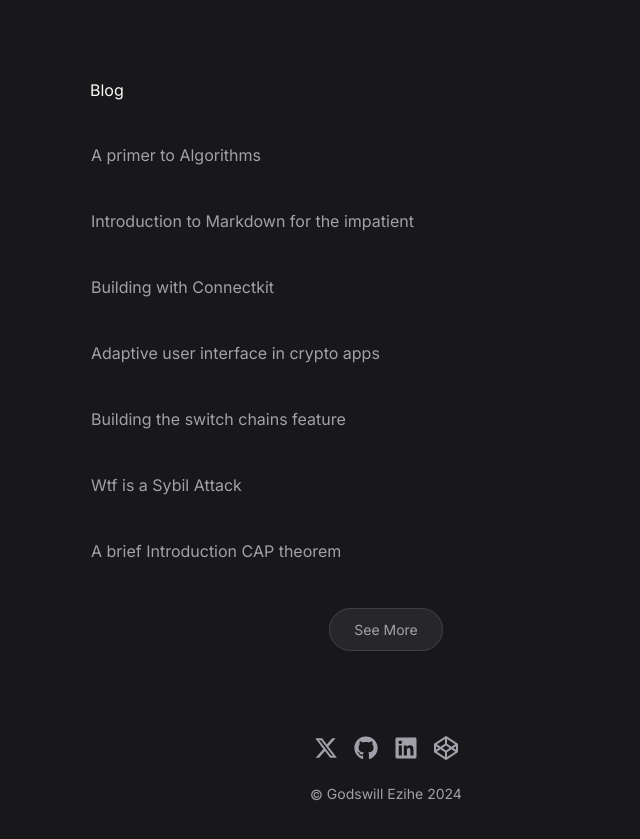
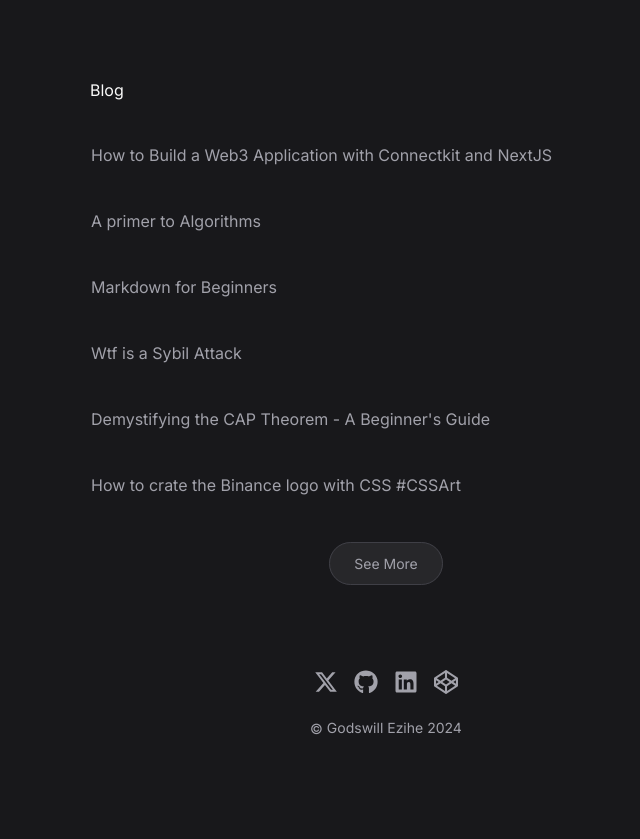
Before and after one commit to gzkdev/web-portfolio, a Next.js app: page / in a window 1280 px wide. Shown: the part 1100-1939 px from the top of the page, without its empty margins (254-894 px from the left). After the commit the page ends 1879 px from the top, so only its background shows below. Built offline with nearby package versions, Linux system fonts and the light colour scheme.

Commit message:
update data

```diff
--- a/constants/index.ts
+++ b/constants/index.ts
@@ -63,37 +63,42 @@ export const projects = [
 export const blogPosts = [
   {
     id: "0",
-    title: "A primer to Algorithms",
-    url: "/",
+    title: "How to Build a Web3 Application with Connectkit and NextJS",
+    url: "https://differ.blog/p/how-to-build-a-web3-application-with-connectkit-and-nextjs-df5e18",
   },
   {
     id: "1",
-    title: "Introduction to Markdown for the impatient",
-    url: "/",
+    title: "A primer to Algorithms",
+    url: "https://tealfeed.com/primer-algorithms-qkrnt",
   },
   {
     id: "2",
-    title: "Building with Connectkit",
-    url: "/",
+    title: "Markdown for Beginners",
+    url: "https://gzkdev.hashnode.dev/markdown-for-beginners",
   },
-  {
-    id: "3",
-    title: "Adaptive user interface in crypto apps",
-    url: "/",
-  },
-  {
-    id: "4",
-    title: "Building the switch chains feature",
-    url: "/",
-  },
+  // {
+  //   id: "3",
+  //   title: "Adaptive user interface in crypto apps",
+  //   url: "/",
+  // },
+  // {
+  //   id: "4",
+  //   title: "Building the switch chains feature",
+  //   url: "/",
+  // },
   {
     id: "5",
     title: "Wtf is a Sybil Attack",
-    url: "/",
+    url: "https://gzkdev.hashnode.dev/wtf-is-a-sybil-attack",
   },
   {
     id: "6",
-    title: "A brief Introduction CAP theorem",
-    url: "/",
+    title: "Demystifying the CAP Theorem - A Beginner's Guide",
+    url: "https://gzkdev.hashnode.dev/demystifying-the-cap-theorem-a-beginners-guide",
+  },
+  {
+    id: "7",
+    title: "How to crate the Binance logo with CSS #CSSArt",
+    url: "https://gzkdev.hashnode.dev/how-to-create-the-binance-logo-with-css",
   },
 ];
```
